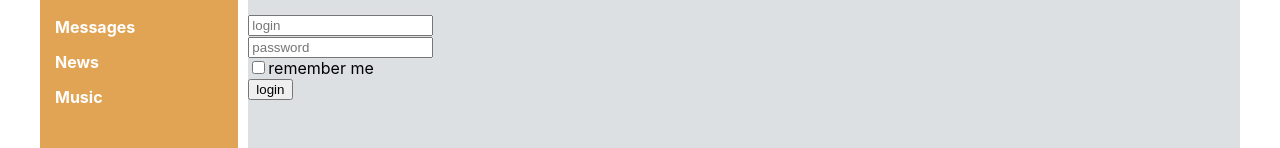
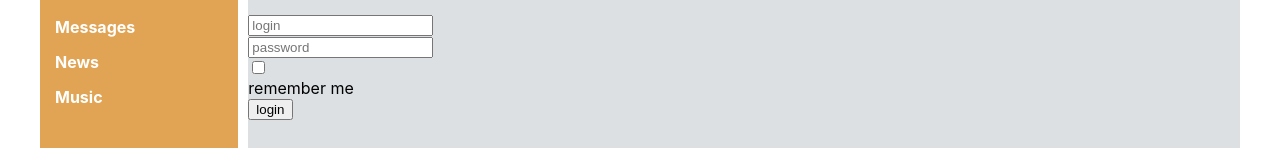
Before and after one commit to tepek92/preparation-of-IT-INCUBATOR, a React (Create React App) app in the folder react_js_1/: page /login in a window 1280 px wide. Shown: the part 158-306 px from the top of the page. Built offline with nearby package versions, Linux system fonts and the light colour scheme; no server answers.

Commit message:
77: field validation

```diff
--- a/react_js_1/src/components/Dialogs/Message/Message.jsx
+++ b/react_js_1/src/components/Dialogs/Message/Message.jsx
@@ -4,6 +4,8 @@ import s from "./Message.module.css";
 import Firstuser from "./Firstuser/Firstuser";
 import Seconduser from "./Seconduser/Seconduser";
 import { Field, reduxForm } from "redux-form";
+import { FormInputCreator } from "../../common/FormControler/FormControler";
+import { maxLength, require } from "../../../helpers/validators/Validators";
 
 const Message = (props) => {
   let firstUser = props.messagesData.firstUser.map((message) => (
@@ -32,13 +34,12 @@ const Message = (props) => {
 
 const MessageForm = (props) => {
 
+  const maxLength50 = maxLength(50);
   return (
     <form onSubmit={props.handleSubmit}>
-      <Field
-        component={"textarea"}
-        name={"message"}
-        className={s.textarea}
-      />
+      <div className={s.textarea}>
+        <Field validate={[require, maxLength50]} component={FormInputCreator} name="message" Element={"textarea"}/>
+        </div>
       <button >Отправить</button>
 
     </form>
--- a/react_js_1/src/components/Login/Login.jsx
+++ b/react_js_1/src/components/Login/Login.jsx
@@ -1,17 +1,21 @@
 import React from "react";
 import { reduxForm, Field } from "redux-form";
+import { maxLength, require } from "../../helpers/validators/Validators";
+import { FormInputCreator } from "../common/FormControler/FormControler";
+const LoginForm = (props) => {
 
-const LoginForm = (props) => {
+  const maxLength10 = maxLength(10);
+
   return (
     <form onSubmit={props.handleSubmit}>
       <div>
-        <Field component={"input"} name={"login"} placeholder={"login"} />
+        <Field validate={[require, maxLength10]} component={FormInputCreator} Element={"input"} name={"login"} placeholder={"login"} />
       </div>
       <div>
-        <Field component={"input"} name={"password"} placeholder={"password"} />
+        <Field validate={[require, maxLength10]} component={FormInputCreator} Element={"input"} name={"password"} placeholder={"password"} />
       </div>
       <div>
-        <Field component={"input"} name={"checkbox"} type={"checkbox"} />
+        <Field validate={[require, maxLength10]} component={FormInputCreator} Element={"input"} name={"checkbox"} type={"checkbox"} />
         remember me
       </div>
       <div>
--- a/react_js_1/src/components/Profile/MyPosts/MyPosts.jsx
+++ b/react_js_1/src/components/Profile/MyPosts/MyPosts.jsx
@@ -2,11 +2,15 @@ import React from "react";
 import Post from "./Post/Post";
 import s from "./MyPosts.module.css";
 import { Field, reduxForm } from "redux-form";
+import {require, maxLength} from "../../../helpers/validators/Validators"
+import { FormInputCreator } from "../../common/FormControler/FormControler";
 
 const MyPosts = (props) => {
   let postElement = props.postDate.map((p) => (
     <Post message={p.message} likeCount={p.likeCount} />
   ));
+
+
 
   const onSubmit = (formData) => {
     console.log(formData);
@@ -22,15 +26,18 @@ const MyPosts = (props) => {
   );
 };
 
-export default MyPosts;
+const maxLength50 = maxLength(50);
 
 const PostForm = (props) => {
   return (
     <form onSubmit={props.handleSubmit}>
-      <div><Field component="textarea" name="newpost" /></div>
+      <div><Field validate={[require, maxLength50]} component={FormInputCreator} name="newpost" Element={"textarea"}/></div>
       <div><button>Добавить</button></div>
     </form>
   );
 };
 
 const ReduxPostForm = reduxForm({form: "post"})(PostForm);
+
+
+export default MyPosts;
--- /dev/null
+++ b/react_js_1/src/components/common/FormControler/FormControler.jsx
@@ -0,0 +1,16 @@
+import React from "react";
+import s from "./FormControler.module.css"
+
+export const FormInputCreator = ({ Element, meta, input, ...props }) => {
+  debugger;
+  return (
+    <div>
+      <div>
+        <Element className={meta.error && meta.touched && s.element}{...input} {...props} />
+      </div>
+      <div>
+        {meta.error && meta.touched && <span>{meta.error}</span>}
+      </div>
+    </div>
+  );
+};
--- /dev/null
+++ b/react_js_1/src/components/common/FormControler/FormControler.module.css
@@ -0,0 +1,3 @@
+.element {
+    border: 3px solid red;
+}
--- /dev/null
+++ b/react_js_1/src/helpers/validators/Validators.js
@@ -0,0 +1,7 @@
+export const require = (value) => {
+    return value ? undefined : "Field is require"
+};
+
+export const maxLength = (length) => (value) => {
+    return value.length > length ? `Max length is ${length} symbol` : undefined;
+};
```
